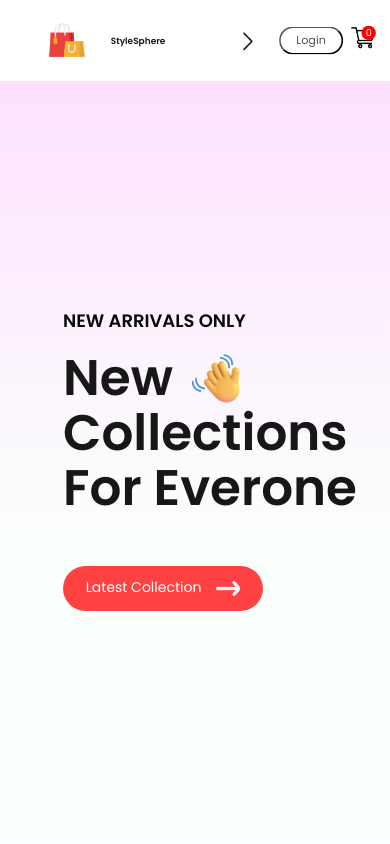
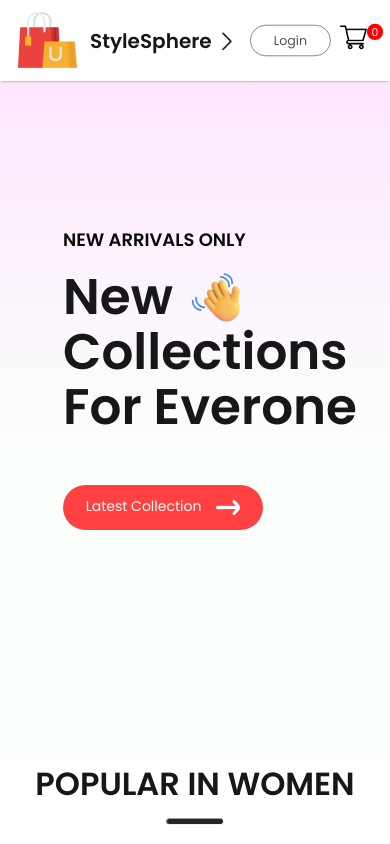
Before and after one commit to yugaldhiman/E-Commerce, a React (Vite) app: page / in a window 390 px wide. Shown: the top 844 px of the page. Built offline with nearby package versions, Linux system fonts and the light colour scheme.

Commit message:
change css code

```diff
--- a/src/Component/Navbar/navbar.css
+++ b/src/Component/Navbar/navbar.css
@@ -1,4 +1,4 @@
-.navbar {
+/* .navbar {
     display: flex;
     justify-content: space-around;
     align-items: center;
@@ -177,4 +177,176 @@
     .nav-drop-down.open {
         transform: rotate(90deg);
     }
+} */
+
+
+
+
+
+
+
+/* Navbar Styling */
+.navbar {
+    display: flex;
+    justify-content: space-between;
+    align-items: center;
+    padding: 16px 30px;
+    box-shadow: 0px 1px 3px -2px black;
+    position: fixed;
+    width: 100%;
+    top: 0;
+    background: #fff;
+    z-index: 1000;
 }
+
+.nav-logo {
+    display: flex;
+    align-items: center;
+    gap: 10px;
+    color: #171717;
+    font-size: 25px;
+    font-weight: 600;
+    text-decoration: none;
+}
+
+.nav-menu {
+    display: flex;
+    align-items: center;
+    list-style: none;
+    gap: 20px;
+    color: #626262;
+    font-size: 14px;
+}
+
+.nav-menu li {
+    display: flex;
+    flex-direction: column;
+    align-items: center;
+    justify-content: center;
+    gap: 3px;
+    cursor: pointer;
+}
+
+.nav-menu li a {
+    text-decoration: none;
+    color: #626262;
+}
+
+.nav-menu hr {
+    border: none;
+    width: 80%;
+    height: 3px;
+    border-radius: 10px;
+    background: red;
+}
+
+.nav-login-cart {
+    display: flex;
+    align-items: center;
+    gap: 10px;
+}
+
+.nav-login-cart button {
+    width: 100px;
+    height: 35px;
+    outline: none;
+    border: 1px solid #7a7a7a;
+    border-radius: 75px;
+    color: #515151;
+    font-size: 14px;
+    font-weight: 400;
+    background: white;
+    cursor: pointer;
+}
+
+.nav-login-cart img {
+    height: 30px;
+}
+
+.nav-cart-count {
+    height: 18px;
+    width: 18px;
+    font-size: 12px;
+    border-radius: 50%;
+    background-color: red;
+    color: white;
+    display: flex;
+    align-items: center;
+    justify-content: center;
+    position: relative;
+    top: -10px;
+    left: -10px;
+}
+
+.nav-drop-down {
+    display: none;
+    cursor: pointer;
+}
+
+/* Responsive Design */
+@media (max-width: 1024px) {
+    .navbar {
+        padding: 15px 20px;
+    }
+
+    .nav-menu {
+        gap: 15px;
+        font-size: 14px;
+    }
+
+    .nav-login-cart button {
+        width: 90px;
+        font-size: 14px;
+    }
+}
+
+@media (max-width: 800px) {
+    .navbar {
+        padding: 10px 20px;
+    }
+
+    .nav-drop-down {
+        display: block;
+        width: 30px;
+        transform: rotate(-90deg);
+        transition: 0.5s;
+    }
+
+    .nav-menu {
+        display: none;
+        flex-direction: column;
+        position: absolute;
+        top: 60px;
+        left: 0;
+        width: 100%;
+        background: white;
+        padding: 10px 0;
+        text-align: center;
+    }
+
+    .nav-menu-visible {
+        display: flex;
+    }
+
+    .nav-drop-down.open {
+        transform: rotate(90deg);
+    }
+}
+
+@media (max-width: 500px) {
+    .navbar {
+        padding: 8px 15px;
+    }
+
+    .nav-logo {
+        font-size: 20px;
+    }
+
+    .nav-menu {
+        top: 50px;
+    }
+
+    .nav-login-cart {
+        transform: scale(0.9);
+    }
+}
```
